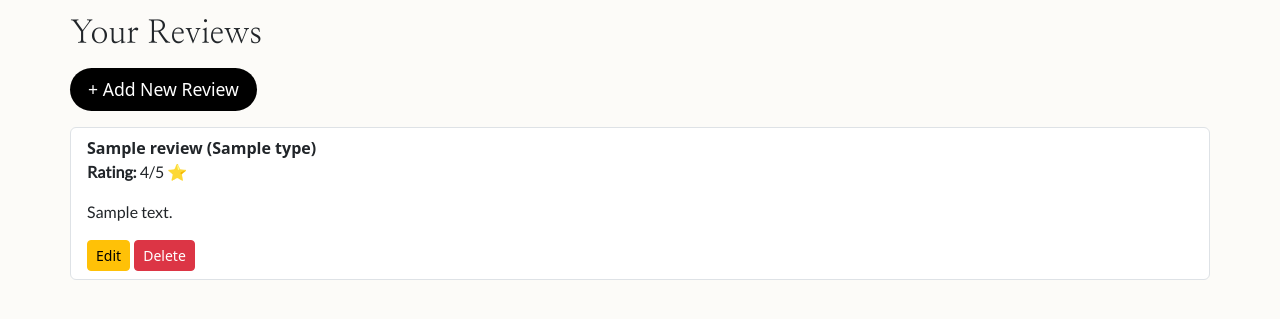
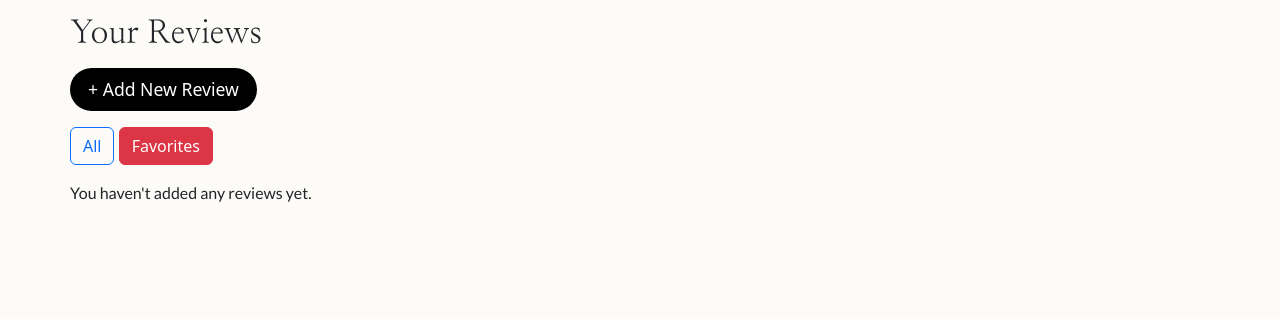
Before and after one commit to vanessaa123/capstone_project, a Flask app: page /reviews?filter=favorites in a window 1280 px wide. Shown: the part 86-405 px from the top of the page. Run offline with Flask 3, Linux system fonts and the light colour scheme; the visitor is signed in with stand-in values (Sample User, id 1); a database or web service that is not in the repository returns one stand-in record (values such as "Sample title").

Commit message:
Add to Favorites functionality

```diff
--- a/app.py
+++ b/app.py
@@ -25,6 +25,7 @@
 users = db['users']
 reviews = db['reviews']
 up_next = db['up_next']
+favorites = db["favorites"]
 
 
 def admin_required(f):
@@ -186,20 +187,35 @@
     return render_template('create_review.html')
 
 
-@app.route('/edit/<review_id>', methods=['GET', 'POST'])
+@app.route('/edit_review/<review_id>', methods=['GET', 'POST'])
 def edit_review(review_id):
+    if 'username' not in session:
+        return redirect(url_for('login'))
+
     review = reviews.find_one({'_id': ObjectId(review_id)})
+
+    if not review or review['username'] != session['username']:
+        flash("Review not found or unauthorized access.")
+        return redirect(url_for('reviews_page'))
+
+    is_favorite = favorites.find_one({
+        'username': session['username'],
+        'title': review['title'],
+        'type': review['type']
+    })
+
     if request.method == 'POST':
-        reviews.update_one({'_id': ObjectId(review_id)}, {
-            '$set': {
-                'title': request.form['title'],
-                'type': request.form['type'],
-                'content': request.form['content'],
-                'rating': float(request.form['rating'])
-            }
-        })
+        rating = float(request.form['rating'])
+        content = request.form['content']
+        reviews.update_one({'_id': review['_id']}, {'$set': {
+            'rating': rating,
+            'content': content
+        }})
+        flash("Review updated successfully.")
         return redirect(url_for('dashboard'))
-    return render_template('edit_review.html', review=review)
+
+    return render_template('edit_review.html', review=review, is_favorite=bool(is_favorite))
+
 
 @app.route('/delete/<review_id>')
 def delete_review(review_id):
@@ -211,22 +227,32 @@
 @app.route('/save_review', methods=['POST'])
 def save_review():
     if 'username' not in session:
-        flash("You must be logged in to save a review.")
         return redirect(url_for('login'))
 
-    title = request.form.get('title')
-    review_type = request.form.get('type')
-    content = request.form.get('content')
+    title = request.form['title']
+    type_ = request.form['type']
+    content = request.form['content']
 
-    reviews.insert_one({
+    existing = reviews.find_one({
         'username': session['username'],
         'title': title,
-        'type': review_type,
-        'content': content
+        'type': type_
     })
 
-    flash("Saved to your reviews!")
-    return redirect(url_for('dashboard'))
+    if existing:
+        # Redirect to existing review's edit page
+        return redirect(url_for('edit_review', review_id=existing['_id']))
+    else:
+        new_review = {
+            'username': session['username'],
+            'title': title,
+            'type': type_,
+            'content': content,
+            'rating': 0  # or default value
+        }
+        result = reviews.insert_one(new_review)
+        return redirect(url_for('edit_review', review_id=result.inserted_id))
+
 
 @app.route('/add_up_next', methods=['POST'])
 def add_up_next():
@@ -303,10 +329,17 @@
     if 'username' not in session:
         return redirect(url_for('login'))
 
-    all_reviews = list(reviews.find({'username': session['username']}).sort('_id', -1))
-    return render_template('reviews.html', reviews=all_reviews)
+    all_reviews = list(reviews.find({'username': session['username']}))
+    favorite_titles = [f['title'] for f in favorites.find({'username': session['username']})]
 
-from collections import Counter
+    filter_option = request.args.get('filter')
+    if filter_option == 'favorites':
+        filtered_reviews = [r for r in all_reviews if r['title'] in favorite_titles]
+    else:
+        filtered_reviews = all_reviews
+
+    return render_template('reviews.html', reviews=filtered_reviews, favorite_titles=favorite_titles, current_filter=filter_option)
+
 
 @app.route('/stats')
 def stats():
@@ -374,5 +407,32 @@
 
     return render_template('recommendations.html', recommendation=recommendation)
 
+@app.route('/add_favorite', methods=['POST'])
+def add_favorite():
+    if 'username' not in session:
+        return redirect(url_for('login'))
+
+    title = request.form['title']
+    type_ = request.form['type']
+
+    if not favorites.find_one({'username': session['username'], 'title': title, 'type': type_}):
+        favorites.insert_one({
+            'username': session['username'],
+            'title': title,
+            'type': type_
+        })
+
+    return redirect(request.referrer)
+
+@app.route('/remove_favorite', methods=['POST'])
+def remove_favorite():
+    favorites.delete_one({
+        'username': session['username'],
+        'title': request.form['title'],
+        'type': request.form['type']
+    })
+    return redirect(request.referrer)
+
+
 if __name__ == '__main__':
     app.run(debug=True)
--- a/static/style.css
+++ b/static/style.css
@@ -60,3 +60,10 @@
 .btn-search {
     font-size: 15px;
 }
+
+.card {
+    border-radius: 12px;
+  }
+  .card img {
+    object-fit: contain;
+  }
--- a/templates/book_results.html
+++ b/templates/book_results.html
@@ -3,7 +3,7 @@
 <h2>Book Search Results for "{{ search_query }}"</h2>
 
 {% if books %}
-    <ul class="list-group">
+    <div class="container">
         {% for book in books %}
             {% set item = {
                 'title': book.title,
@@ -13,7 +13,7 @@
             } %}
             {% include '_result_card.html' %}
         {% endfor %}
-    </ul>
+    </div>
 {% else %}
     <p>No results found.</p>
 {% endif %}
--- a/templates/dashboard.html
+++ b/templates/dashboard.html
@@ -9,6 +9,9 @@
         {% for review in reviews %}
             <li class="list-group-item">
                 <strong>{{ review.title }} ({{ review.type }})</strong>
+                {% if review.title in favorite_titles %}
+                <span style="color: red;">❤️</span>
+                {% endif %}
                 <p><strong>Rating:</strong> {{ review.rating }}/5 ⭐</p>
                 <p>{{ review.content }}</p>
                 <a href="{{ url_for('edit_review', review_id=review._id) }}" class="btn btn-sm btn-warning">Edit</a>
--- a/templates/movie_results.html
+++ b/templates/movie_results.html
@@ -3,7 +3,7 @@
 <h2>Movie Search Results for "{{ search_query }}"</h2>
 
 {% if movies %}
-    <ul class="list-group">
+  <div class="container">
         {% for movie in movies %}
             {% set item = {
                 'title': movie.Title,
@@ -13,7 +13,7 @@
             } %}
             {% include '_result_card.html' %}
         {% endfor %}
-    </ul>
+  </div>
 {% else %}
     <p>No results found.</p>
 {% endif %}
--- a/templates/reviews.html
+++ b/templates/reviews.html
@@ -4,11 +4,20 @@
 <h2>Your Reviews</h2>
 <a href="{{ url_for('create_review') }}" class="btn btn-custom mb-3">+ Add New Review</a>
 
+<div class="mb-3">
+    <a href="{{ url_for('reviews_page') }}" class="btn btn-outline-primary {% if not current_filter %}active{% endif %}">All</a>
+    <a href="{{ url_for('reviews_page', filter='favorites') }}" class="btn btn-outline-danger {% if current_filter == 'favorites' %}active{% endif %}">Favorites</a>
+  </div>
+
+
 {% if reviews %}
     <ul class="list-group mb-4">
         {% for review in reviews %}
             <li class="list-group-item">
                 <strong>{{ review.title }} ({{ review.type }})</strong>
+                {% if review.title in favorite_titles %}
+                  <span style="color: red;">❤️</span>
+                {% endif %}
                 <p><strong>Rating:</strong> {{ review.rating }}/5 ⭐</p>
                 <p>{{ review.content }}</p>
                 <a href="{{ url_for('edit_review', review_id=review._id) }}" class="btn btn-sm btn-warning">Edit</a>
```
Also changed, not shown: templates/_result_card.html (+34 -13 lines), templates/edit_review.html (+28 -2 lines).
